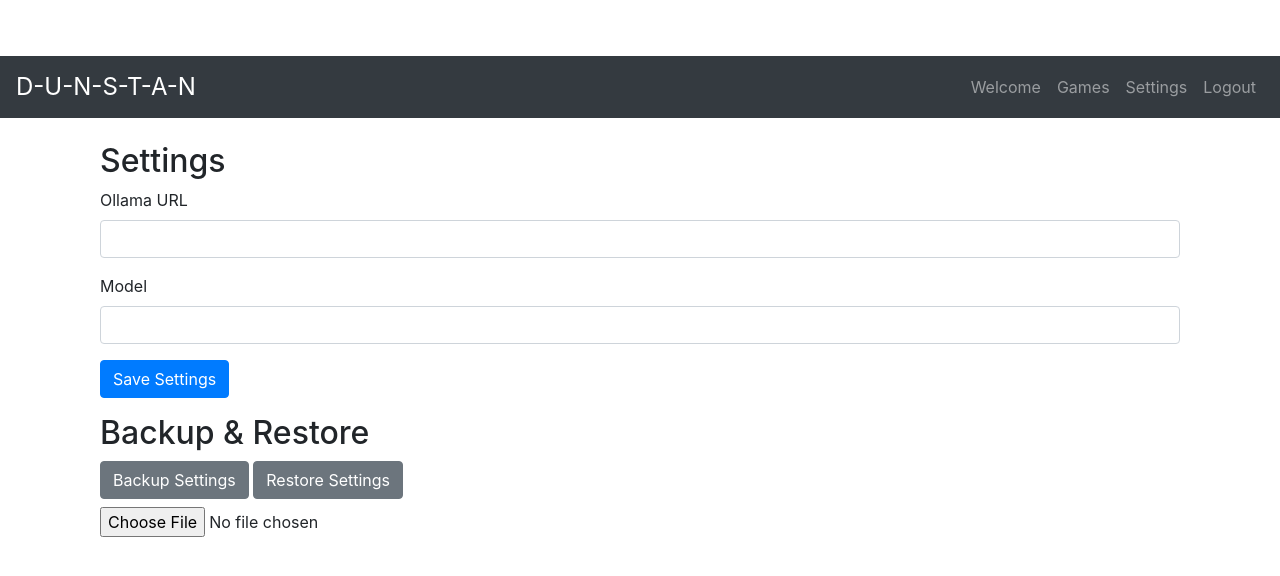
After one commit to PadsterH2012/D.U.N.S.T.A.N, a Flask app: page /settings in a window 1280 px wide. The commit adds this page. Shown: the top 576 px of the page. Run offline with Flask 2, Linux system fonts and the light colour scheme; the visitor is signed in with stand-in values (Sample User, id 1); data that the repository does not hold is empty; some libraries are stand-ins or nearby versions.

Commit message:
setting page with backup and restore

```diff
--- a/project-root/web/app/forms.py
+++ b/project-root/web/app/forms.py
@@ -1,18 +1,12 @@
 from flask_wtf import FlaskForm
-from wtforms import StringField, PasswordField, SubmitField, TextAreaField
-from wtforms.validators import DataRequired, Length, EqualTo, ValidationError
-from app.models import Player
+from wtforms import StringField, PasswordField, TextAreaField, SubmitField
+from wtforms.validators import DataRequired, Length, EqualTo
 
 class RegistrationForm(FlaskForm):
     username = StringField('Username', validators=[DataRequired(), Length(min=2, max=50)])
     password = PasswordField('Password', validators=[DataRequired()])
     confirm_password = PasswordField('Confirm Password', validators=[DataRequired(), EqualTo('password')])
     submit = SubmitField('Sign Up')
-
-    def validate_username(self, username):
-        player = Player.query.filter_by(username=username.data).first()
-        if player:
-            raise ValidationError('That username is taken. Please choose a different one.')
 
 class LoginForm(FlaskForm):
     username = StringField('Username', validators=[DataRequired()])
@@ -23,3 +17,12 @@ class GameForm(FlaskForm):
     name = StringField('Game Name', validators=[DataRequired(), Length(min=2, max=100)])
     description = TextAreaField('Description', validators=[DataRequired()])
     submit = SubmitField('Create Game')
+
+class SettingForm(FlaskForm):
+    ollama_url = StringField('Ollama URL', validators=[DataRequired(), Length(max=200)])
+    model = StringField('Model', validators=[DataRequired(), Length(max=200)])
+    submit = SubmitField('Save Settings')
+
+class BackupForm(FlaskForm):
+    submit_backup = SubmitField('Backup Settings')
+    submit_restore = SubmitField('Restore Settings')
--- a/project-root/web/app/models.py
+++ b/project-root/web/app/models.py
@@ -20,3 +20,8 @@ class PlayerGame(db.Model):
     game_id = db.Column(db.Integer, db.ForeignKey('game.id'), primary_key=True)
     player = db.relationship(Player, backref=db.backref("player_games", cascade="all, delete-orphan"))
     game = db.relationship(Game, backref=db.backref("game_players", cascade="all, delete-orphan"))
+
+class Setting(db.Model):
+    id = db.Column(db.Integer, primary_key=True)
+    key = db.Column(db.String(50), nullable=False, unique=True)
+    value = db.Column(db.String(200), nullable=False)
--- a/project-root/web/app/routes.py
+++ b/project-root/web/app/routes.py
@@ -1,8 +1,10 @@
-from flask import render_template, url_for, flash, redirect, request
+from flask import render_template, url_for, flash, redirect, request, send_file
 from app import app, db, bcrypt
-from app.forms import RegistrationForm, LoginForm, GameForm
-from app.models import Player, Game, PlayerGame
+from app.forms import RegistrationForm, LoginForm, GameForm, SettingForm, BackupForm
+from app.models import Player, Game, PlayerGame, Setting
 from flask_login import login_user, current_user, logout_user, login_required
+import json
+import io
 
 @app.route('/')
 def index():
@@ -74,3 +76,62 @@ def join_game(game_id):
 @login_required
 def welcome():
     return render_template('welcome.html')
+
+@app.route('/settings', methods=['GET', 'POST'])
+@login_required
+def settings():
+    form = SettingForm()
+    backup_form = BackupForm()
+
+    if form.validate_on_submit():
+        ollama_url = Setting.query.filter_by(key='ollama_url').first()
+        model = Setting.query.filter_by(key='model').first()
+
+        if not ollama_url:
+            ollama_url = Setting(key='ollama_url', value=form.ollama_url.data)
+        else:
+            ollama_url.value = form.ollama_url.data
+
+        if not model:
+            model = Setting(key='model', value=form.model.data)
+        else:
+            model.value = form.model.data
+
+        db.session.add(ollama_url)
+        db.session.add(model)
+        db.session.commit()
+        flash('Settings have been saved!', 'success')
+        return redirect(url_for('settings'))
+
+    elif backup_form.submit_backup.data:
+        settings = Setting.query.all()
+        settings_data = {setting.key: setting.value for setting in settings}
+        buffer = io.StringIO()
+        json.dump(settings_data, buffer)
+        buffer.seek(0)
+        return send_file(io.BytesIO(buffer.getvalue().encode()), mimetype='application/json', as_attachment=True, attachment_filename='settings_backup.json')
+
+    elif backup_form.submit_restore.data:
+        file = request.files['file']
+        if file:
+            settings_data = json.load(file)
+            for key, value in settings_data.items():
+                setting = Setting.query.filter_by(key=key).first()
+                if not setting:
+                    setting = Setting(key=key, value=value)
+                else:
+                    setting.value = value
+                db.session.add(setting)
+            db.session.commit()
+            flash('Settings have been restored!', 'success')
+            return redirect(url_for('settings'))
+
+    ollama_url = Setting.query.filter_by(key='ollama_url').first()
+    model = Setting.query.filter_by(key='model').first()
+
+    if ollama_url:
+        form.ollama_url.data = ollama_url.value
+    if model:
+        form.model.data = model.value
+
+    return render_template('settings.html', form=form, backup_form=backup_form)
--- a/project-root/web/app/templates/base.html
+++ b/project-root/web/app/templates/base.html
@@ -18,6 +18,7 @@
           {% if current_user.is_authenticated %}
             <li class="nav-item"><a class="nav-link" href="{{ url_for('welcome') }}">Welcome</a></li>
             <li class="nav-item"><a class="nav-link" href="{{ url_for('games') }}">Games</a></li>
+            <li class="nav-item"><a class="nav-link" href="{{ url_for('settings') }}">Settings</a></li>
             <li class="nav-item"><a class="nav-link" href="{{ url_for('logout') }}">Logout</a></li>
           {% else %}
             <li class="nav-item"><a class="nav-link" href="{{ url_for('login') }}">Login</a></li>
--- /dev/null
+++ b/project-root/web/app/templates/settings.html
@@ -0,0 +1,31 @@
+{% extends "base.html" %}
+{% block title %}Settings{% endblock %}
+{% block content %}
+  <div class="container">
+    <h2>Settings</h2>
+    <form method="POST" action="" enctype="multipart/form-data">
+      {{ form.hidden_tag() }}
+      <div class="form-group">
+        {{ form.ollama_url.label(class="form-control-label") }}
+        {{ form.ollama_url(class="form-control") }}
+      </div>
+      <div class="form-group">
+        {{ form.model.label(class="form-control-label") }}
+        {{ form.model(class="form-control") }}
+      </div>
+      <div class="form-group">
+        {{ form.submit(class="btn btn-primary") }}
+      </div>
+    </form>
+
+    <h2>Backup & Restore</h2>
+    <form method="POST" action="" enctype="multipart/form-data">
+      {{ backup_form.hidden_tag() }}
+      <div class="form-group">
+        {{ backup_form.submit_backup(class="btn btn-secondary") }}
+        {{ backup_form.submit_restore(class="btn btn-secondary") }}
+        <input type="file" name="file" class="form-control-file mt-2">
+      </div>
+    </form>
+  </div>
+{% endblock %}
```
